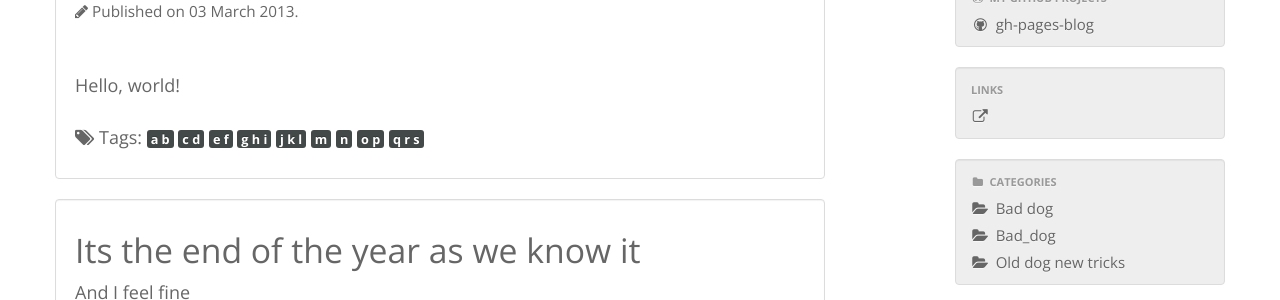
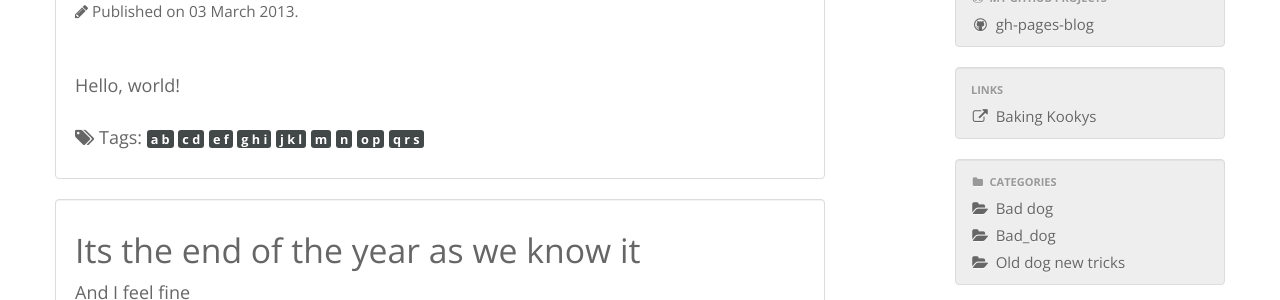
Before and after one commit to thedereck/thedereck.github.com, a Jekyll site: the page built from index.html, in a window 1280 px wide. Shown: the part 566-866 px from the top of the page. Built offline with Jekyll 4.4.1, drawn with Linux system fonts in a browser that asks for light colours.

Commit message:
Fixed link reference

```diff
--- a/_includes/body/sections/links.html
+++ b/_includes/body/sections/links.html
@@ -7,7 +7,7 @@
 			{% endif %}
 			{{ site.links.header }}
 		</li>
-		{% for project in site.links.links %}
+		{% for link in site.links.links %}
 		<li>
 			<a href="{{ link.url }}">
 				{% if site.font_awesome.enabled %}
```
